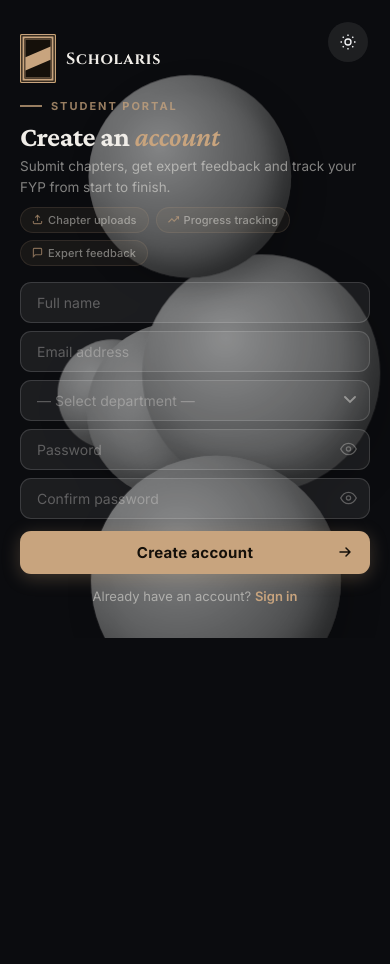
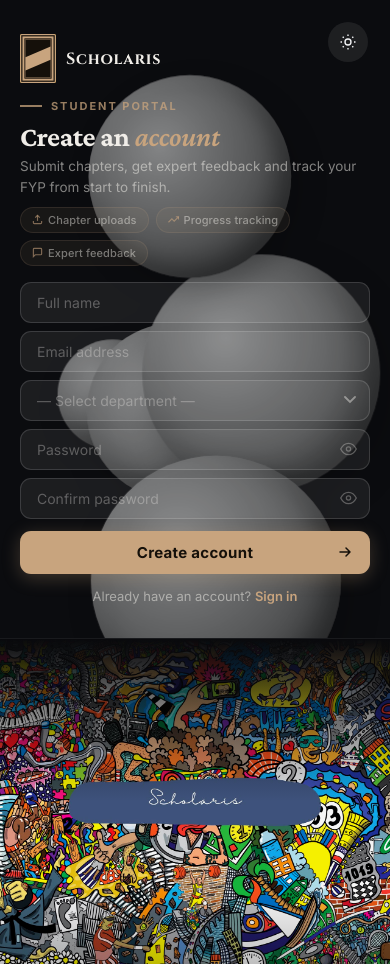
Before and after one commit to Darkhydraxl/scholaris-, a Flask app: page /register in a window 390 px wide. Before the commit the page ends 638 px from the top, so only its background shows below. Run offline with Flask 3, Linux system fonts and the light colour scheme; parts of the project's set-up code (start-up, migrations or seed data) failed here and were passed over; some libraries are stand-ins or nearby versions; some web fonts are replaced.

Commit message:
Auth pages dark mode mobile: restore doodle image panel
Revert the hide of .asl-right on mobile dark mode; doodle image
should remain visible.

Co-Authored-By: Claude Sonnet 4.6 <noreply@anthropic.com>

```diff
--- a/ifyscs/app/templates/auth/login.html
+++ b/ifyscs/app/templates/auth/login.html
@@ -699,9 +699,7 @@ body { background: #0b0c0f !important; overflow-x: hidden; }
       transparent 50%
     );
   }
-  /* Dark mode: hide doodle image so orb black fills the full page */
-  [data-theme="dark"] .asl-right { display: none; }
-  [data-theme="dark"] .asl-left  { border-bottom: none; }
+
 }
 @media (max-width: 480px) {
   .asl-left    { padding: 28px 20px; }
--- a/ifyscs/app/templates/auth/register.html
+++ b/ifyscs/app/templates/auth/register.html
@@ -627,9 +627,7 @@ body { background: #0b0c0f !important; overflow-x: hidden; }
       transparent 50%
     );
   }
-  /* Dark mode: hide doodle image so orb black fills the full page */
-  [data-theme="dark"] .asl-right { display: none; }
-  [data-theme="dark"] .asl-left  { border-bottom: none; }
+
 }
 @media (max-width: 480px) {
   .asl-left    { padding: 28px 20px; }
```
